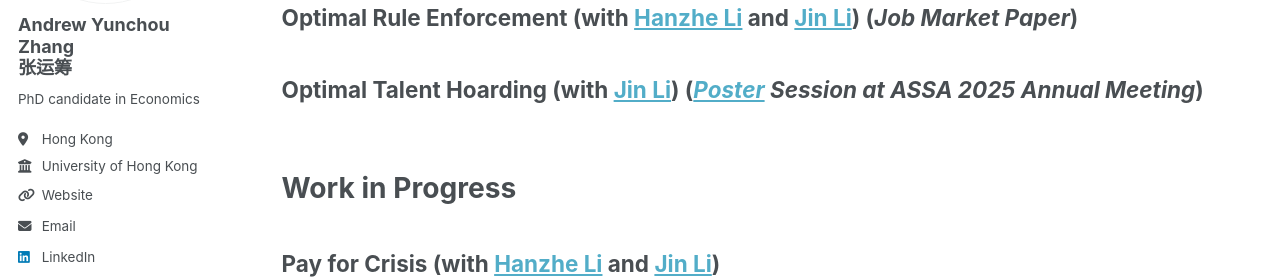
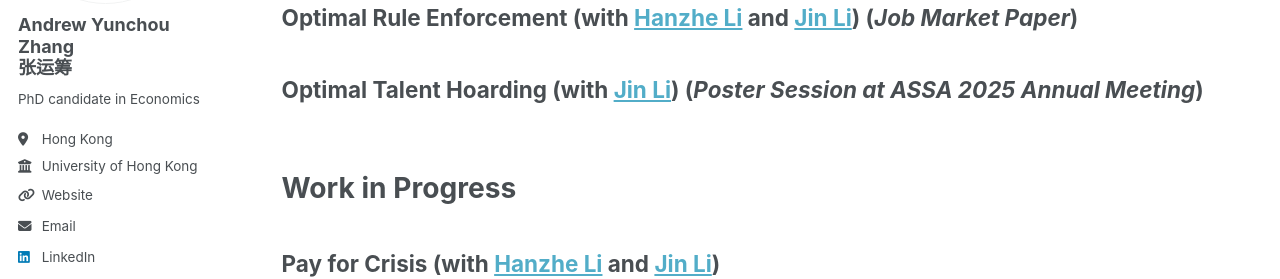
Before and after one commit to Andrew-YC-Zhang/andrew-yc-zhang.github.io, a Jekyll site: the page built from _pages/research.md, in a window 1280 px wide and 1100 px high. Shown: the part 277-556 px from the top of the window. Built offline with Jekyll 4.4.1, drawn with Linux system fonts in a browser that asks for light colours; part of the change alters nothing that is shown.

```diff
--- a/_pages/research.md
+++ b/_pages/research.md
@@ -15,7 +15,7 @@ author_profile: true
 ## Optimal Rule Enforcement (with [Hanzhe Li](https://sites.google.com/view/hanzheli) and [Jin Li](http://www.jin-li.org)) (*Job Market Paper*)
 
 
-## Optimal Talent Hoarding (with [Jin Li](http://www.jin-li.org)) (*[Poster](https://www.google.com/url?sa=t&rct=j&q=&esrc=s&source=web&cd=&cad=rja&uact=8&ved=2ahUKEwiqhKfd2aGKAxU1oK8BHXEQKNsQFnoECA8QAQ&url=https%3A%2F%2Fwww.aeaweb.org%2Fconference%2F2025%2Fpreliminary%2Fpaper%2FRbT8f7Za&usg=AOvVaw1ioJSuN48m5LuvegePjFtT&cshid=1733988314740027&opi=89978449) Session at ASSA 2025 Annual Meeting*)
+## Optimal Talent Hoarding (with [Jin Li](http://www.jin-li.org)) (*Poster Session at ASSA 2025 Annual Meeting*)
 
 
 <br>
```
